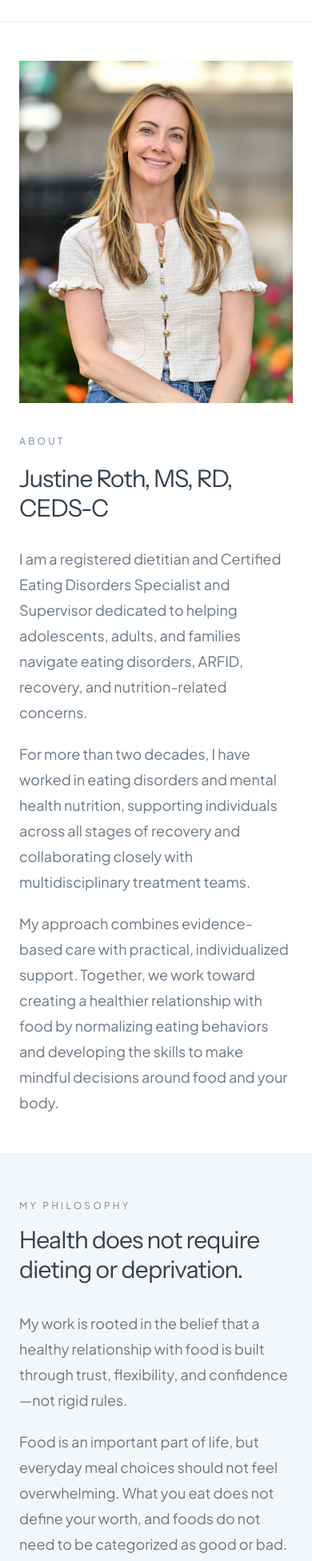
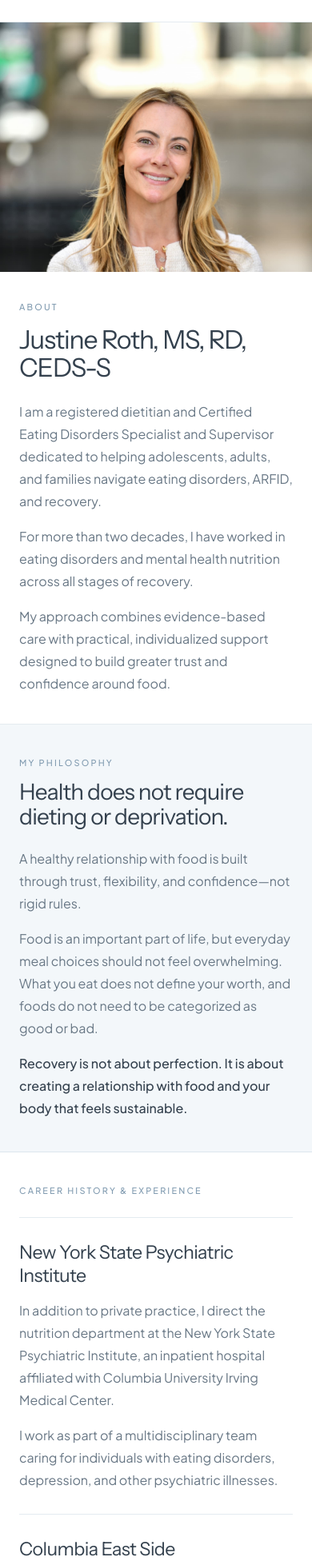
Before and after one commit to justinerothrd/justine-roth-nutrition, a Next.js app: page /about in a window 390 px wide. Shown: the part 45-1997 px from the top of the page at 80% size. Built offline with nearby package versions, Linux system fonts and the light colour scheme.

Commit message:
Refactor AboutPage layout and content structure

```diff
--- a/app/about/page.tsx
+++ b/app/about/page.tsx
@@ -4,8 +4,52 @@
 export default function AboutPage() {
   return (
     <main className="min-h-screen bg-white text-[#34414E]">
-      {/* Introduction */}
-      <section className="border-b border-[#E4EBF0] px-6 py-12 md:py-16">
+      {/* Mobile introduction */}
+      <section className="border-b border-[#E4EBF0] sm:hidden">
+        <div className="relative aspect-[5/4] w-full overflow-hidden bg-[#F3F7FA]">
+          <Image
+            src="/IMG_2310.jpeg"
+            alt="Justine Roth, registered dietitian and eating disorder specialist"
+            fill
+            className="object-cover object-top"
+            sizes="100vw"
+            priority
+          />
+        </div>
+
+        <div className="px-6 py-9">
+          <p className="text-[0.68rem] font-medium uppercase tracking-[0.2em] text-[#829CB1]">
+            About
+          </p>
+
+          <h1 className="font-heading mt-4 text-[2rem] font-normal leading-[1.08] tracking-[-0.035em]">
+            Justine Roth, MS, RD, CEDS-S
+          </h1>
+
+          <div className="mt-6 space-y-4 text-base leading-7 text-[#687785]">
+            <p>
+              I am a registered dietitian and Certified Eating Disorders
+              Specialist and Supervisor dedicated to helping adolescents,
+              adults, and families navigate eating disorders, ARFID, and
+              recovery.
+            </p>
+
+            <p>
+              For more than two decades, I have worked in eating disorders and
+              mental health nutrition across all stages of recovery.
+            </p>
+
+            <p>
+              My approach combines evidence-based care with practical,
+              individualized support designed to build greater trust and
+              confidence around food.
+            </p>
+          </div>
+        </div>
+      </section>
+
+      {/* Tablet and desktop introduction */}
+      <section className="hidden border-b border-[#E4EBF0] px-6 py-12 sm:block md:py-16">
         <div className="mx-auto grid max-w-5xl gap-10 md:grid-cols-[300px_1fr] md:items-start md:gap-14">
           <div className="relative aspect-[4/5] overflow-hidden bg-[#F3F7FA]">
             <Image
@@ -13,7 +57,7 @@
               alt="Justine Roth, registered dietitian and eating disorder specialist"
               fill
               className="object-cover"
-              sizes="(max-width: 768px) 100vw, 300px"
+              sizes="(max-width: 768px) 45vw, 300px"
               priority
             />
           </div>
@@ -23,8 +67,8 @@
               About
             </p>
 
-            <h1 className="font-heading mt-5 text-3xl font-normal leading-tight tracking-[-0.035em] sm:text-4xl md:text-[3rem]">
-              Justine Roth, MS, RD, CEDS-C
+            <h1 className="font-heading mt-5 text-4xl font-normal leading-tight tracking-[-0.035em] md:text-[3rem]">
+              Justine Roth, MS, RD, CEDS-S
             </h1>
 
             <div className="mt-7 space-y-5 text-lg leading-8 text-[#687785]">
@@ -55,23 +99,22 @@
       </section>
 
       {/* Philosophy */}
-      <section className="border-b border-[#DCE6ED] bg-[#F3F7FA] px-6 py-14 md:py-16">
-        <div className="mx-auto grid max-w-5xl gap-8 md:grid-cols-[0.75fr_1.25fr] md:gap-14">
+      <section className="border-b border-[#DCE6ED] bg-[#F3F7FA] px-6 py-10 sm:py-12 md:py-16">
+        <div className="mx-auto max-w-5xl md:grid md:grid-cols-[0.75fr_1.25fr] md:gap-14">
           <div>
-            <p className="text-xs font-medium uppercase tracking-[0.26em] text-[#829CB1]">
+            <p className="text-[0.68rem] font-medium uppercase tracking-[0.2em] text-[#829CB1] sm:text-xs sm:tracking-[0.26em]">
               My Philosophy
             </p>
 
-            <h2 className="font-heading mt-4 text-3xl font-normal leading-tight tracking-[-0.03em]">
+            <h2 className="font-heading mt-3 max-w-[18ch] text-[1.75rem] font-normal leading-[1.1] tracking-[-0.03em] sm:text-3xl">
               Health does not require dieting or deprivation.
             </h2>
           </div>
 
-          <div className="space-y-5 text-lg leading-8 text-[#687785]">
+          <div className="mt-6 space-y-4 text-base leading-7 text-[#687785] sm:text-lg sm:leading-8 md:mt-0 md:space-y-5">
             <p>
-              My work is rooted in the belief that a healthy relationship with
-              food is built through trust, flexibility, and confidence—not
-              rigid rules.
+              A healthy relationship with food is built through trust,
+              flexibility, and confidence—not rigid rules.
             </p>
 
             <p>
@@ -89,19 +132,19 @@
       </section>
 
       {/* Experience */}
-      <section className="border-b border-[#E4EBF0] px-6 py-14 md:py-16">
+      <section className="border-b border-[#E4EBF0] px-6 py-10 sm:py-12 md:py-16">
         <div className="mx-auto max-w-5xl">
-          <p className="text-xs font-medium uppercase tracking-[0.26em] text-[#829CB1]">
+          <p className="text-[0.68rem] font-medium uppercase tracking-[0.2em] text-[#829CB1] sm:text-xs sm:tracking-[0.26em]">
             Career History &amp; Experience
           </p>
 
-          <div className="mt-8 border-t border-[#E4EBF0]">
-            <article className="grid gap-4 border-b border-[#E4EBF0] py-8 md:grid-cols-[0.75fr_1.25fr] md:gap-14">
-              <h2 className="font-heading text-2xl font-normal leading-tight tracking-[-0.025em]">
+          <div className="mt-6 border-t border-[#E4EBF0] sm:mt-8">
+            <article className="border-b border-[#E4EBF0] py-7 md:grid md:grid-cols-[0.75fr_1.25fr] md:gap-14 md:py-8">
+              <h2 className="font-heading text-[1.45rem] font-normal leading-tight tracking-[-0.025em] sm:text-2xl">
                 New York State Psychiatric Institute
               </h2>
 
-              <div className="space-y-4 leading-7 text-[#687785]">
+              <div className="mt-4 space-y-4 text-base leading-7 text-[#687785] md:mt-0">
                 <p>
                   In addition to private practice, I direct the nutrition
                   department at the New York State Psychiatric Institute, an
@@ -117,12 +160,12 @@
               </div>
             </article>
 
-            <article className="grid gap-4 border-b border-[#E4EBF0] py-8 md:grid-cols-[0.75fr_1.25fr] md:gap-14">
-              <h2 className="font-heading text-2xl font-normal leading-tight tracking-[-0.025em]">
+            <article className="border-b border-[#E4EBF0] py-7 md:grid md:grid-cols-[0.75fr_1.25fr] md:gap-14 md:py-8">
+              <h2 className="font-heading text-[1.45rem] font-normal leading-tight tracking-[-0.025em] sm:text-2xl">
                 Columbia East Side
               </h2>
 
-              <p className="leading-7 text-[#687785]">
+              <p className="mt-4 text-base leading-7 text-[#687785] md:mt-0">
                 Before opening my private practice, I served as the registered
                 dietitian for the Columbia East Side Intensive Outpatient
                 Program, where I developed nutrition groups and therapeutic
@@ -135,14 +178,14 @@
       </section>
 
       {/* Education and credentials */}
-      <section className="border-b border-[#E4EBF0] px-6 py-14 md:py-16">
-        <div className="mx-auto grid max-w-5xl gap-12 md:grid-cols-2 md:gap-16">
+      <section className="border-b border-[#E4EBF0] px-6 py-10 sm:py-12 md:py-16">
+        <div className="mx-auto max-w-5xl md:grid md:grid-cols-2 md:gap-16">
           <div>
-            <p className="text-xs font-medium uppercase tracking-[0.26em] text-[#829CB1]">
+            <p className="text-[0.68rem] font-medium uppercase tracking-[0.2em] text-[#829CB1] sm:text-xs sm:tracking-[0.26em]">
               Education
             </p>
 
-            <div className="mt-6 space-y-5 leading-7 text-[#687785]">
+            <div className="mt-5 space-y-4 text-base leading-7 text-[#687785] sm:mt-6 sm:space-y-5">
               <p>
                 Bachelor&apos;s degree in Nutrition and Dietetics from the
                 University of Delaware.
@@ -160,12 +203,12 @@
             </div>
           </div>
 
-          <div className="border-t border-[#E4EBF0] pt-8 md:border-l md:border-t-0 md:pl-16 md:pt-0">
-            <p className="text-xs font-medium uppercase tracking-[0.26em] text-[#829CB1]">
+          <div className="mt-9 border-t border-[#E4EBF0] pt-8 md:mt-0 md:border-l md:border-t-0 md:pl-16 md:pt-0">
+            <p className="text-[0.68rem] font-medium uppercase tracking-[0.2em] text-[#829CB1] sm:text-xs sm:tracking-[0.26em]">
               Licenses &amp; Certifications
             </p>
 
-            <ul className="mt-6 space-y-4 leading-7 text-[#687785]">
+            <ul className="mt-5 space-y-4 text-base leading-7 text-[#687785] sm:mt-6">
               <li>Registered Dietitian</li>
               <li>New York State Certified Dietitian-Nutritionist</li>
               <li>Certified Eating Disorders Specialist and Supervisor</li>
@@ -175,19 +218,19 @@
       </section>
 
       {/* Professional affiliations */}
-      <section className="border-b border-[#E4EBF0] px-6 py-14 md:py-16">
-        <div className="mx-auto grid max-w-5xl gap-8 md:grid-cols-[0.75fr_1.25fr] md:gap-14">
+      <section className="border-b border-[#E4EBF0] px-6 py-10 sm:py-12 md:py-16">
+        <div className="mx-auto max-w-5xl md:grid md:grid-cols-[0.75fr_1.25fr] md:gap-14">
           <div>
-            <p className="text-xs font-medium uppercase tracking-[0.26em] text-[#829CB1]">
+            <p className="text-[0.68rem] font-medium uppercase tracking-[0.2em] text-[#829CB1] sm:text-xs sm:tracking-[0.26em]">
               Professional Affiliations
             </p>
 
-            <h2 className="font-heading mt-4 text-3xl font-normal leading-tight tracking-[-0.03em]">
+            <h2 className="font-heading mt-3 max-w-[19ch] text-[1.75rem] font-normal leading-[1.1] tracking-[-0.03em] sm:text-3xl">
               Connected to the broader nutrition and eating-disorder community.
             </h2>
           </div>
 
-          <ul className="space-y-4 leading-7 text-[#687785]">
+          <ul className="mt-7 space-y-4 border-t border-[#E4EBF0] pt-6 text-base leading-7 text-[#687785] md:mt-0 md:border-t-0 md:pt-0">
             <li>Academy of Nutrition and Dietetics</li>
             <li>Nutrition Entrepreneurs Dietetic Practice Group</li>
             <li>Behavioral Health Nutrition Dietetic Practice Group</li>
@@ -200,21 +243,21 @@
       </section>
 
       {/* Contact */}
-      <section className="border-b border-[#DCE6ED] bg-[#F3F7FA] px-6 py-14 md:py-16">
-        <div className="mx-auto flex max-w-5xl flex-col gap-8 md:flex-row md:items-center md:justify-between">
+      <section className="bg-[#F3F7FA] px-6 py-10 sm:py-12 md:py-16">
+        <div className="mx-auto max-w-5xl md:flex md:items-center md:justify-between md:gap-12">
           <div className="max-w-2xl">
-            <p className="text-xs font-medium uppercase tracking-[0.26em] text-[#829CB1]">
+            <p className="text-[0.68rem] font-medium uppercase tracking-[0.2em] text-[#829CB1] sm:text-xs sm:tracking-[0.26em]">
               Get Started
             </p>
 
-            <h2 className="font-heading mt-3 text-3xl font-normal leading-tight tracking-[-0.03em]">
+            <h2 className="font-heading mt-3 max-w-[18ch] text-[1.75rem] font-normal leading-[1.1] tracking-[-0.03em] sm:max-w-none sm:text-3xl">
               Ready to learn more about working together?
             </h2>
           </div>
 
           <Link
             href="/contact"
-            className="inline-flex w-fit shrink-0 items-center gap-2 border-b border-[#829CB1] pb-1 text-sm font-medium text-[#718CA2] transition-colors hover:text-[#526D83]"
+            className="mt-6 inline-flex w-fit items-center gap-2 border-b border-[#829CB1] pb-1 text-sm font-medium text-[#718CA2] transition-colors hover:text-[#526D83] md:mt-0"
           >
             Schedule a Consultation
             <span aria-hidden="true">→</span>
```
